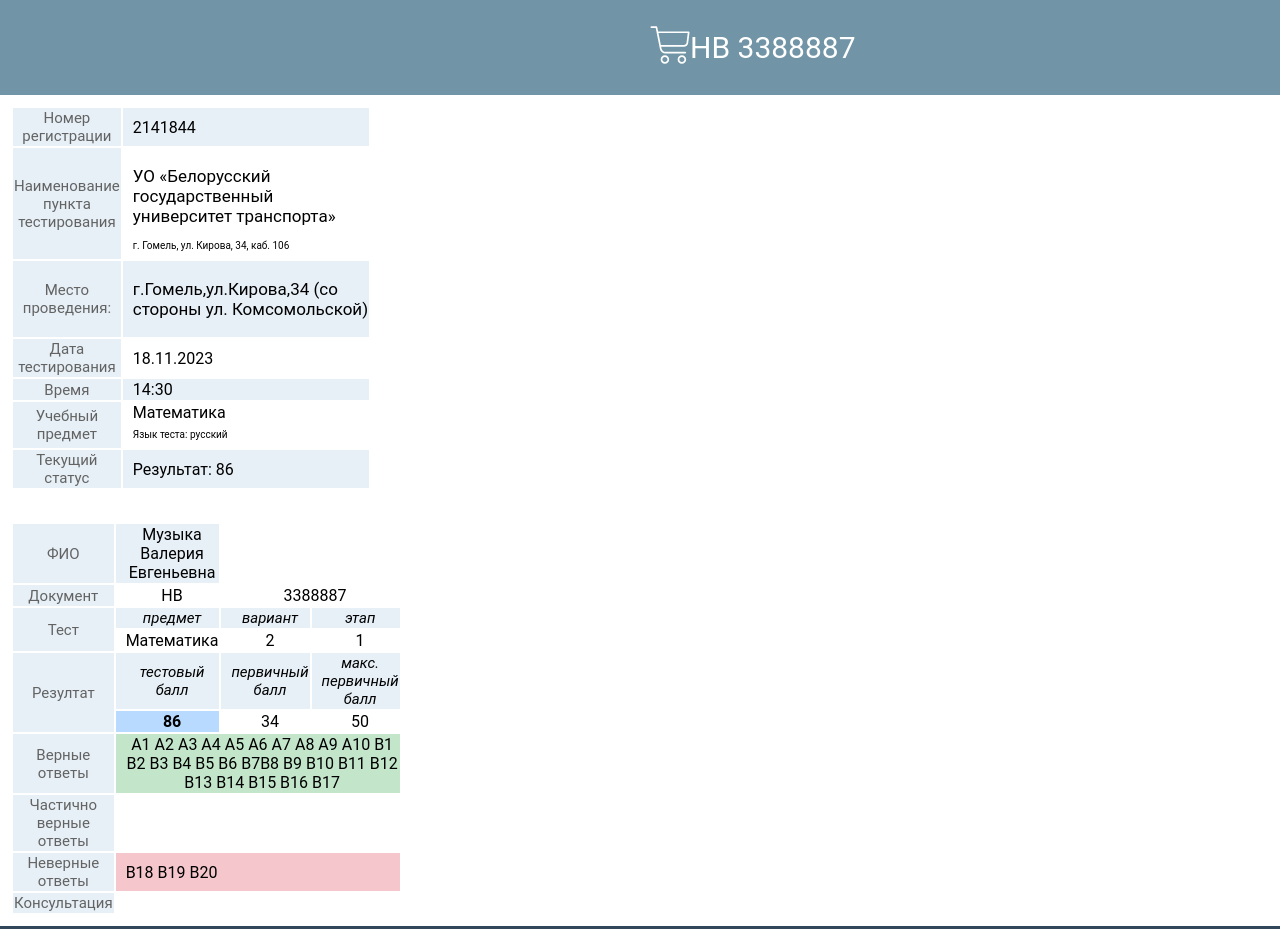
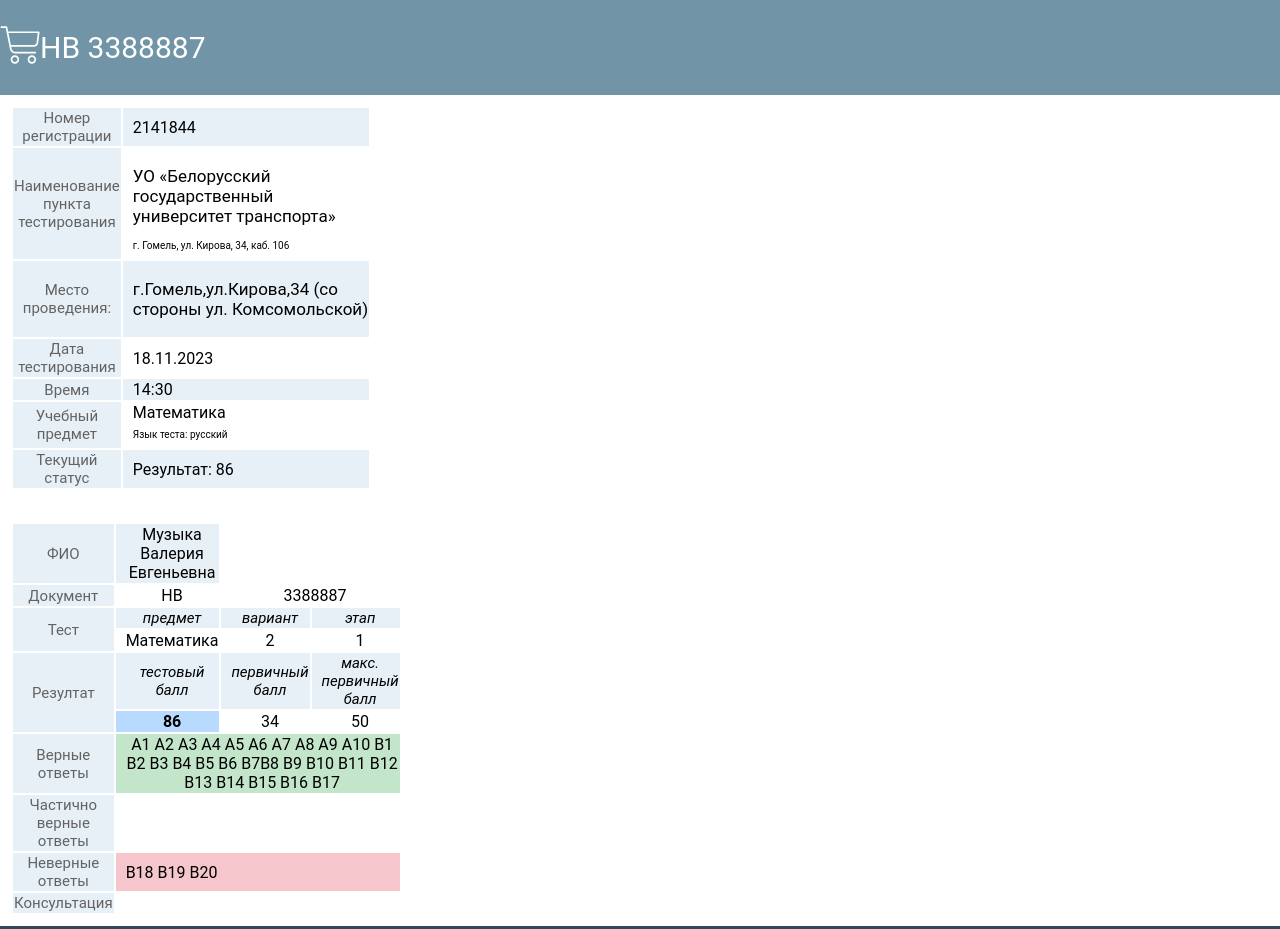
Before and after one commit to AlexandrBeryozin/Lera, a plain HTML site: page index.html in a window 1280 px wide. Shown: the top 929 px of the page. Drawn offline with Linux system fonts and the light colour scheme.

Commit message:
second commit

```diff
--- a/main.css
+++ b/main.css
@@ -20,7 +20,7 @@ body {
 .header {
     display: flex;
     text-align: right;
-    margin-left: 650px;
+    margin-left: auto;
 }
 .header-item {
     margin-right: 0px;
```
